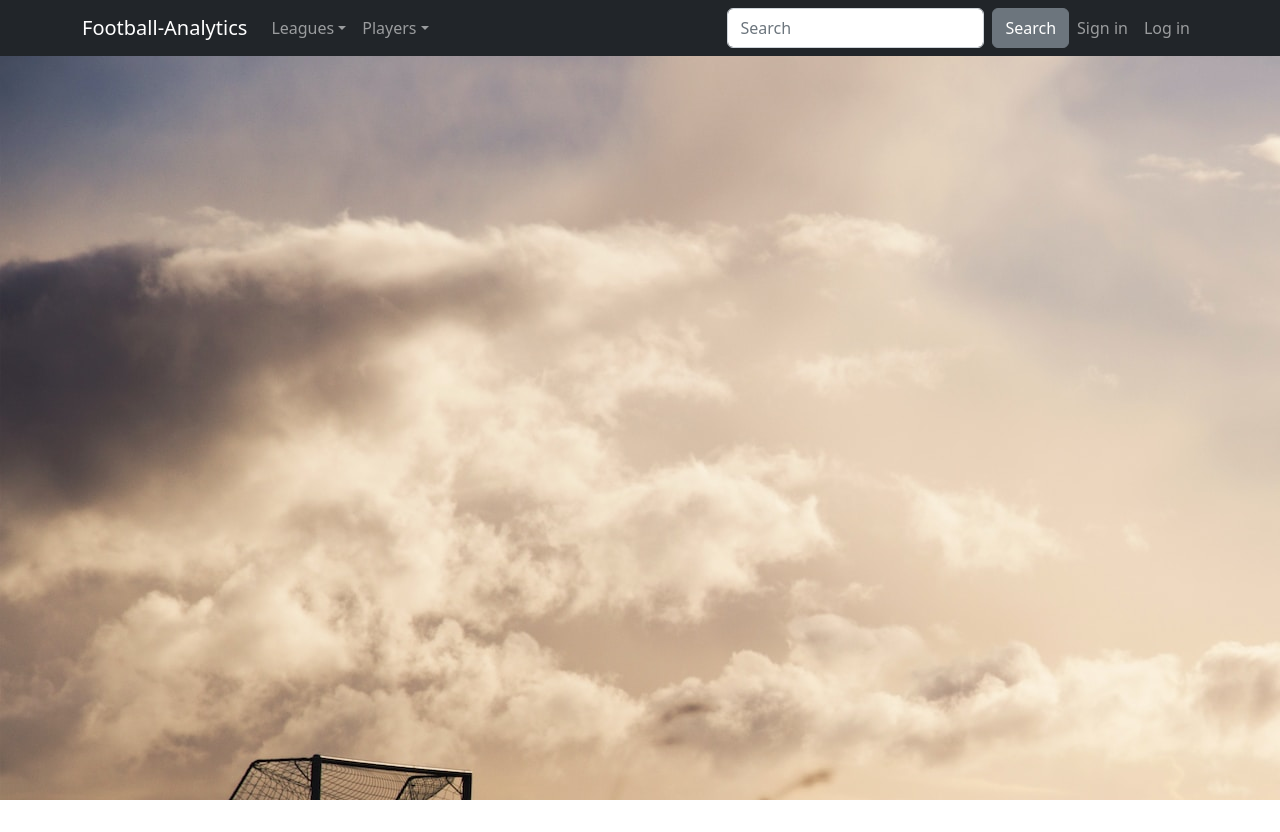
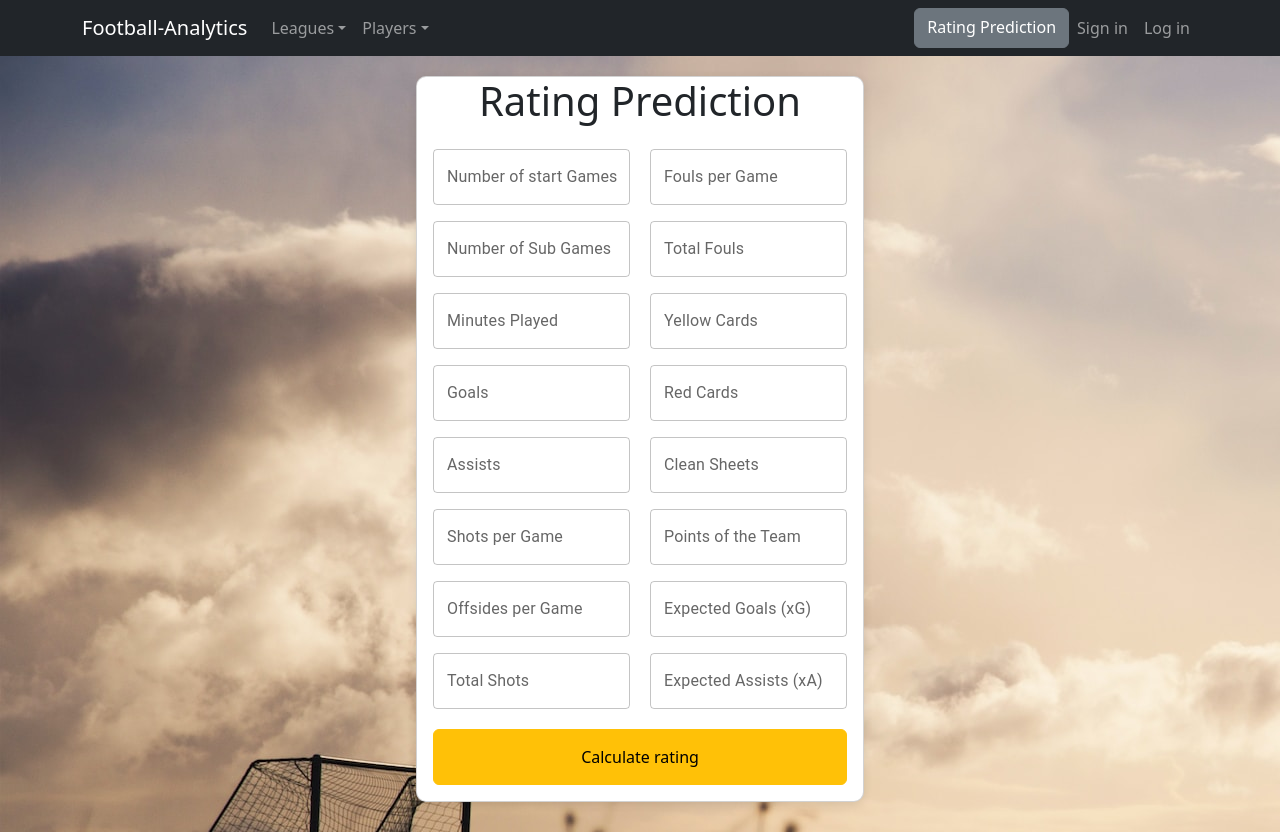
Before and after one commit to sergiul2000/FootballAnalyticsFrontend, a React (Create React App) app in the folder licenta_lupsa_sergiu/my-app/: page / in a window 1280 px wide. Before the commit the page ends 800 px from the top, so only its background shows below. Built offline with nearby package versions, Linux system fonts and the light colour scheme.

Commit message:
first complete demo of app

```diff
--- a/licenta_lupsa_sergiu/my-app/src/App.css
+++ b/licenta_lupsa_sergiu/my-app/src/App.css
@@ -61,3 +61,24 @@ body{
 /* #9A8675 */
 /* #212938 */
 /* #C1A792 */
+
+.card {
+  /* text-align: center; */
+  border-radius: 10px;
+  width: 35%;
+  /* border: none; */
+  box-shadow: 0px 2px 10px rgba(0, 0, 0, 0.1);
+  margin-bottom: 30px;
+
+  display: block;
+  margin-left: auto;
+  margin-right: auto;
+  /* width:; */
+}
+
+
+@media (max-width: 767.98px) {
+  .card {
+    width: 100%;
+  }
+}
--- a/licenta_lupsa_sergiu/my-app/src/App.js
+++ b/licenta_lupsa_sergiu/my-app/src/App.js
@@ -8,6 +8,7 @@ import PlayerStats from "./components/table/PlayerStats";
 import LeagueTableStats from "./components/table/LeagueTableStats";
 import SimplePythagoreanStats from "./components/table/SimplePythagoreanStats";
 import ExtendedPythagoreanStats from "./components/table/ExtendedPythagoreanStats";
+import RatingPredictor from "./components/RatingPredictor";
 import MyNavbar from "./navbar";
 // import TableComponent from "./table";
 
@@ -23,6 +24,7 @@ function App() {
         <Route path="/leagueStats" element={<LeagueTableStats/>}/>
         <Route path="/simplePythagorean" element={<SimplePythagoreanStats/>}/>
         <Route path="/extendedPythagorean" element={<ExtendedPythagoreanStats/>}/>
+        <Route path="/" element={<RatingPredictor/>}/>
       </Routes>
     </>
   );
--- /dev/null
+++ b/licenta_lupsa_sergiu/my-app/src/components/RatingPredictor.css
@@ -0,0 +1,52 @@
+#ratingDiv{
+text-align: center;
+}
+
+.card {
+    margin-top: 20px;
+    border-radius: 10px;
+    width: 35%;
+    /* border: none; */
+    box-shadow: 0px 2px 10px rgba(0, 0, 0, 0.1);
+    margin-bottom: 30px;
+
+    display: block;
+    margin-left: auto;
+    margin-right: auto;
+    /* width:; */
+  }
+
+
+  @media (max-width: 767.98px) {
+    .card {
+      width: 100%;
+    }
+  }
+
+  .form-row {
+    display: flex;
+    flex-wrap: wrap;
+    margin: -10px;
+  }
+
+  .form-col {
+    flex: 50%;
+    padding: 10px;
+    box-sizing: border-box;
+  }
+
+  .form-col label {
+    display: block;
+    margin-bottom: 5px;
+  }
+
+  .form-col .MuiFormControl-root {
+    width: 100%;
+  }
+
+
+#ratingButton {
+    margin-top: 20px;
+    width: 100%;
+    height: 56px; /* Adjust the height as desired */
+  }
--- /dev/null
+++ b/licenta_lupsa_sergiu/my-app/src/components/RatingPredictor.js
@@ -0,0 +1,247 @@
+import "bootstrap/dist/css/bootstrap.css";
+import "../App.css";
+import "./RatingPredictor.css";
+import TextField from '@mui/material/TextField';
+
+import React from "react";
+import { useNavigate } from 'react-router-dom';
+import  { useState,useEffect } from 'react';
+import { Card,Button } from 'react-bootstrap';
+import Form from 'react-bootstrap/Form';
+import axios from 'axios';
+
+function RatingPredictor() {
+    const [start_games, setStartGames] = useState([]);
+    const [sub_games, setSubGames] = useState([]);
+    const [mins, setMins] = useState([]);
+    const [goals, setGoals] = useState([]);
+    const [assists, setAssists] = useState([]);
+    const [shot_per_game, setShotPerGame] = useState([]);
+    const [offsides_per_game, setOffsidesPerGame] = useState([]);
+    const [total_shots, setTotalShots] = useState([]);
+    const [fouls_per_game, setFoulsPerGame] = useState([]);
+    const [total_fouls, setTotalFouls] = useState([]);
+    const [yellow_cards, setYellowCards] = useState([]);
+    const [red_cards, setRedCards] = useState([]);
+    const [clean_sheets, setCleanSheets] = useState([]);
+    const [points, setPoints] = useState([]);
+    const [xG, setXG] = useState([]);
+    const [xA, setXA] = useState([]);
+
+    const navigate = useNavigate();
+
+    const validateForm = () => {
+        if (
+            isNaN(parseInt(start_games)) ||
+            isNaN(parseInt(sub_games)) ||
+            isNaN(parseInt(mins)) ||
+            isNaN(parseInt(goals)) ||
+            isNaN(parseInt(assists)) ||
+            isNaN(parseFloat(shot_per_game)) ||
+            isNaN(parseFloat(offsides_per_game)) ||
+            isNaN(parseInt(total_shots)) ||
+            isNaN(parseFloat(fouls_per_game)) ||
+            isNaN(parseInt(total_fouls)) ||
+            isNaN(parseInt(yellow_cards)) ||
+            isNaN(parseInt(red_cards)) ||
+            isNaN(parseInt(clean_sheets)) ||
+            isNaN(parseInt(points)) ||
+            isNaN(parseFloat(xG)) ||
+            isNaN(parseFloat(xA))
+        ) {
+          return false; // At least one field is empty
+        }
+
+        return true; // All fields have a value
+      };
+
+      const predictRating = (()=>{
+        if(validateForm()) {
+            axios.post("http://127.0.0.1:8000/predict/rating/", {
+
+        start_games: parseInt(start_games),
+        sub_games: parseInt(sub_games),
+        mins: parseInt(mins),
+        goals: parseInt(goals),
+        assists: parseInt(assists),
+        shot_per_game: parseFloat(shot_per_game),
+        offsides_per_game: parseFloat(offsides_per_game),
+        total_shots: parseInt(total_shots),
+        fouls_per_game: parseFloat(fouls_per_game),
+        total_fouls: parseInt(total_fouls),
+        yellow_cards: parseInt(yellow_cards),
+        red_cards: parseInt(red_cards),
+        clean_sheets: parseInt(clean_sheets),
+        points: parseInt(points),
+        xG: parseFloat(xG),
+        xA: parseFloat(xA)
+          }, {
+            headers: {
+              'Content-Type': 'application/json; charset=utf-8'
+            }
+          })
+              .then((response) =>  {
+                // console.log(response.data.rating)
+                alert("The rating of this player is: "+response.data.rating)})
+              .catch((err) => console.log(err));
+        }
+        else {
+            alert("Make sure you completed all fields with numerical values!")
+        }
+      });
+
+      return (
+        <div id="ratingDiv">
+          {/* <h1>Rating Prediction</h1> */}
+          <Form>
+            <Card>
+                <Card.Title><h1>Rating Prediction</h1></Card.Title>
+              <Card.Body>
+          {/* <p>*Complete the following formular with the stats of the player you are interested in. </p> */}
+          <div className="form-row">
+            <div className="form-col">
+          <Card.Text>
+            <TextField
+            id="Start Games"
+            label="Number of start Games"
+            type="number"
+            onChange={(event) => setStartGames(event.target.value)}
+            />
+            </Card.Text><Card.Text>
+            <TextField
+              id="sub_games"
+              label="Number of Sub Games"
+              type="number"
+              onChange={(event) => setSubGames(event.target.value)}
+            />
+          </Card.Text>
+          <Card.Text>
+            <TextField
+              id="mins"
+              label="Minutes Played"
+              type="number"
+              onChange={(event) => setMins(event.target.value)}
+            />
+          </Card.Text>
+          <Card.Text>
+            <TextField
+              id="goals"
+              label="Goals"
+              type="number"
+              onChange={(event) => setGoals(event.target.value)}
+            />
+          </Card.Text>
+          <Card.Text>
+            <TextField
+              id="assists"
+              label="Assists"
+              type="number"
+              onChange={(event) => setAssists(event.target.value)}
+            />
+          </Card.Text>
+          <Card.Text>
+            <TextField
+              id="shot_per_game"
+              label="Shots per Game"
+              type="number"
+              onChange={(event) => setShotPerGame(event.target.value)}
+            />
+          </Card.Text>
+          <Card.Text>
+            <TextField
+              id="offsides_per_game"
+              label="Offsides per Game"
+              type="number"
+              onChange={(event) => setOffsidesPerGame(event.target.value)}
+            />
+          </Card.Text>
+            {/* <div className="form-col"> */}
+          <Card.Text>
+            <TextField
+              id="total_shots"
+              label="Total Shots"
+              type="number"
+              onChange={(event) => setTotalShots(event.target.value)}
+            />
+          </Card.Text>
+          </div>
+          <div className="form-col">
+          {/* <div className="form-row"> */}
+          <Card.Text>
+            <TextField
+              id="fouls_per_game"
+              label="Fouls per Game"
+              type="number"
+              onChange={(event) => setFoulsPerGame(event.target.value)}
+            />
+          </Card.Text>
+          <Card.Text>
+            <TextField
+              id="total_fouls"
+              label="Total Fouls"
+              type="number"
+              onChange={(event) => setTotalFouls(event.target.value)}
+            />
+          </Card.Text>
+          <Card.Text>
+            <TextField
+              id="yellow_cards"
+              label="Yellow Cards"
+              type="number"
+              onChange={(event) => setYellowCards(event.target.value)}
+            />
+          </Card.Text>
+          <Card.Text>
+            <TextField
+              id="red_cards"
+              label="Red Cards"
+              type="number"
+              onChange={(event) => setRedCards(event.target.value)}
+            />
+          </Card.Text>
+          <Card.Text>
+            <TextField
+              id="clean_sheets"
+              label="Clean Sheets"
+              type="number"
+              onChange={(event) => setCleanSheets(event.target.value)}
+            />
+          </Card.Text>
+          <Card.Text>
+            <TextField
+              id="points"
+              label="Points of the Team"
+              type="number"
+              onChange={(event) => setPoints(event.target.value)}
+            />
+          </Card.Text>
+          <Card.Text>
+            <TextField
+              id="xG"
+              label="Expected Goals (xG)"
+              type="number"
+              onChange={(event) => setXG(event.target.value)}
+            />
+          </Card.Text>
+          <Card.Text>
+            <TextField
+              id="xA"
+              label="Expected Assists (xA)"
+              type="number"
+              onChange={(event) => setXA(event.target.value)}
+            />
+          </Card.Text>
+          </div>
+          </div>
+                <Button id="ratingButton" variant="warning" onClick={predictRating}>
+                  Calculate rating
+                </Button>
+              </Card.Body>
+            </Card>
+          </Form>
+        </div>
+      );
+
+}
+
+export default RatingPredictor;
--- a/licenta_lupsa_sergiu/my-app/src/navbar.js
+++ b/licenta_lupsa_sergiu/my-app/src/navbar.js
@@ -36,13 +36,13 @@ function MyNavbar() {
           </Nav>
           <Nav>
             <Form className="d-flex">
-              <Form.Control
+              {/* <Form.Control
                 type="search"
                 placeholder="Search"
                 className="me-2"
                 aria-label="Search"
-              />
-              <Button variant="secondary">Search</Button>
+              /> */}
+              <Button variant="secondary" href="/">Rating Prediction</Button>
             </Form>
             <Nav.Link href="#deets">Sign in</Nav.Link>
             <Nav.Link href="#memes">Log in</Nav.Link>
```
